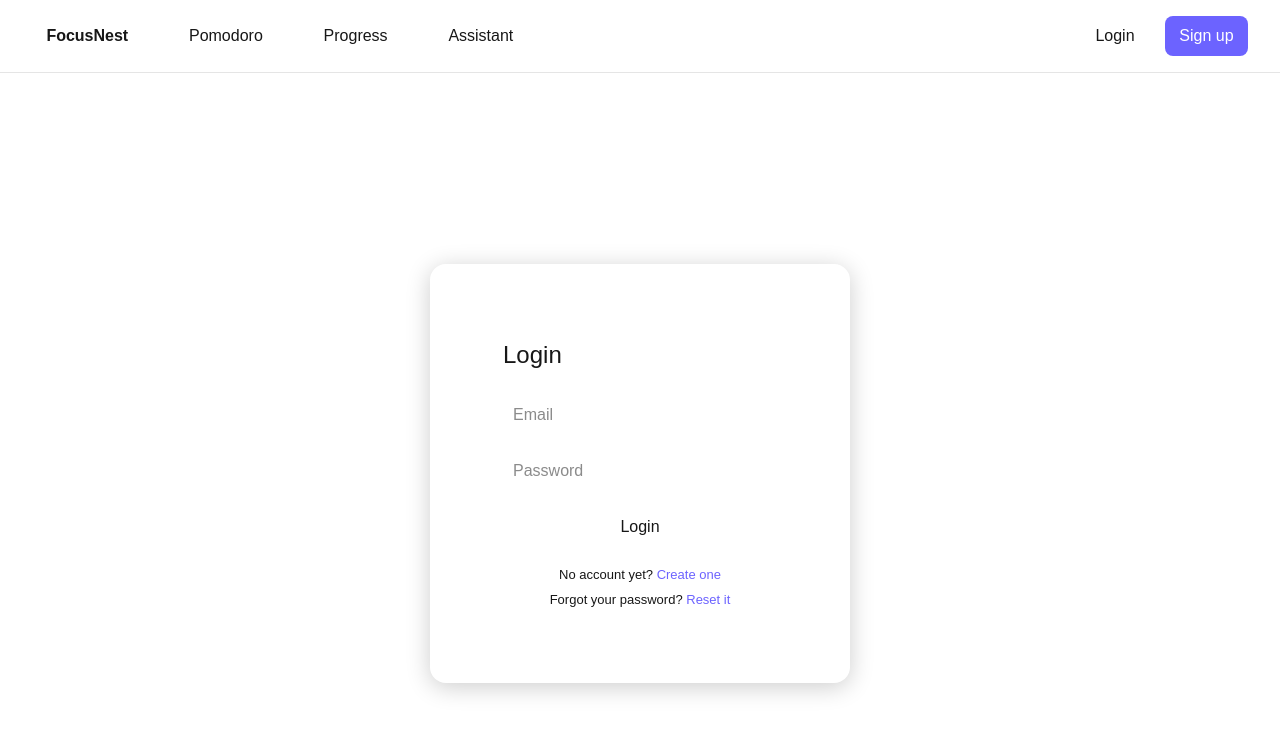
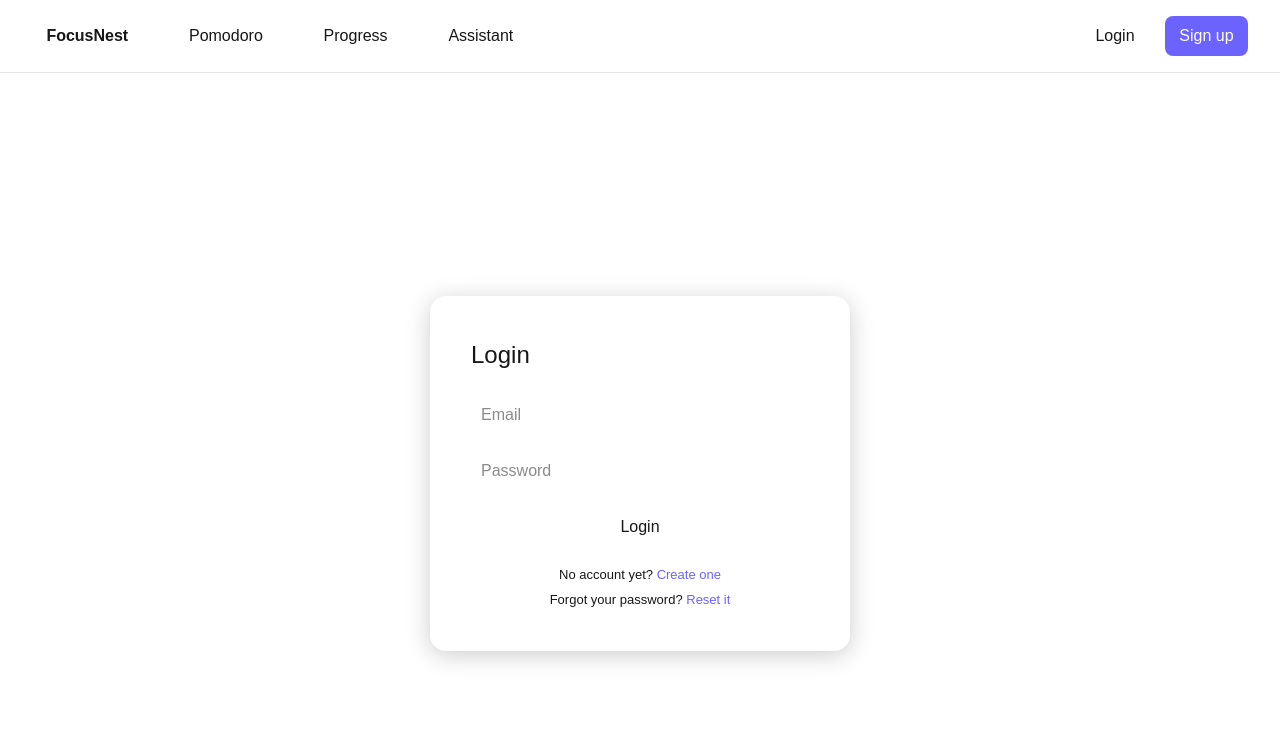
Before and after one commit to Aymen985/FocusNest, a Next.js app: page /login in a window 1280 px wide. Shown: the top 734 px of the page. Built offline with nearby package versions, Linux system fonts and the light colour scheme; no server answers.

Commit message:
Day 1: Firebase auth, Firestore, protected routes, navbar

```diff
--- a/app/(auth)/login/page.tsx
+++ b/app/(auth)/login/page.tsx
@@ -5,16 +5,25 @@ import { useAuth } from "@/context/AuthContext";
 import { useRouter } from "next/navigation";
 import { signOut } from "firebase/auth";
 import { auth } from "@/lib/firebase";
+import LoadingScreen from "@/components/LoadingScreen";
+
 
 export default function LoginPage() {
-  const { login } = useAuth();
+  const { login, user, loading: authLoading } = useAuth(); // renamed to authLoading
   const router = useRouter();
 
   const [email, setEmail] = useState("");
   const [password, setPassword] = useState("");
-  const [loading, setLoading] = useState(false);
+  const [loading, setLoading] = useState(false); // this one stays as loading
   const [error, setError] = useState("");
   const [info, setInfo] = useState("");
+
+  // Auth guards — must come after all hooks
+  if (authLoading) return <LoadingScreen />;
+  if (user) {
+    router.push("/dashboard");
+    return null;
+  }
 
   async function handleLogin(e: React.FormEvent) {
     e.preventDefault();
@@ -27,7 +36,6 @@ export default function LoginPage() {
 
       if (!loggedInUser.emailVerified) {
         await signOut(auth);
-
         setError("Your email is not verified. Please check your inbox and verify your email before logging in.");
         setLoading(false);
         return;
@@ -48,7 +56,7 @@ export default function LoginPage() {
   }
 
   return (
-    <div style={{ padding: "2rem", maxWidth: "400px", margin: "0 auto" }}>
+    <div>
       <h1 style={{ fontSize: "24px", marginBottom: "20px" }}>Login</h1>
 
       <form onSubmit={handleLogin}>
@@ -100,8 +108,6 @@ export default function LoginPage() {
           </a>
         </p>
       </div>
-
-
     </div>
   );
 }
```
Lines whose indentation alone changed are shown as unchanged.
